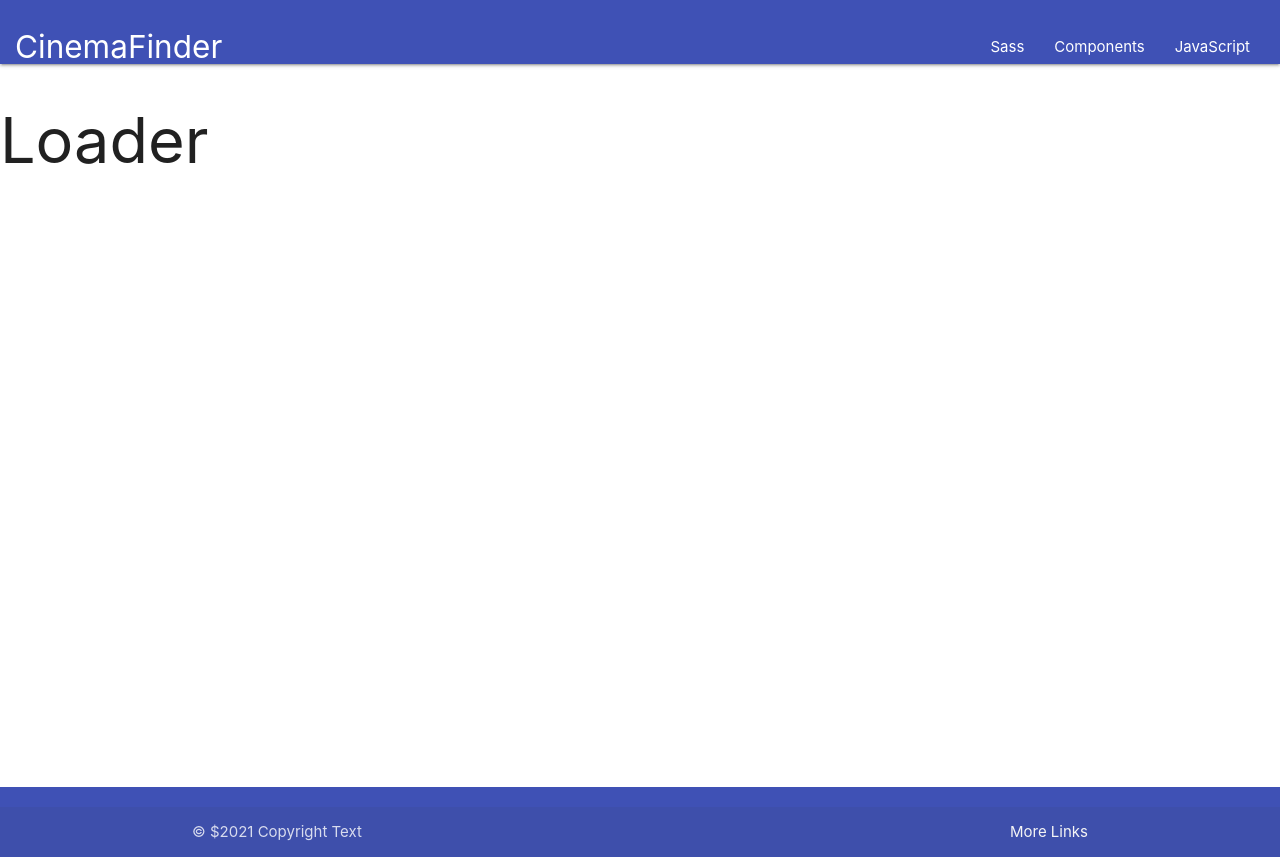
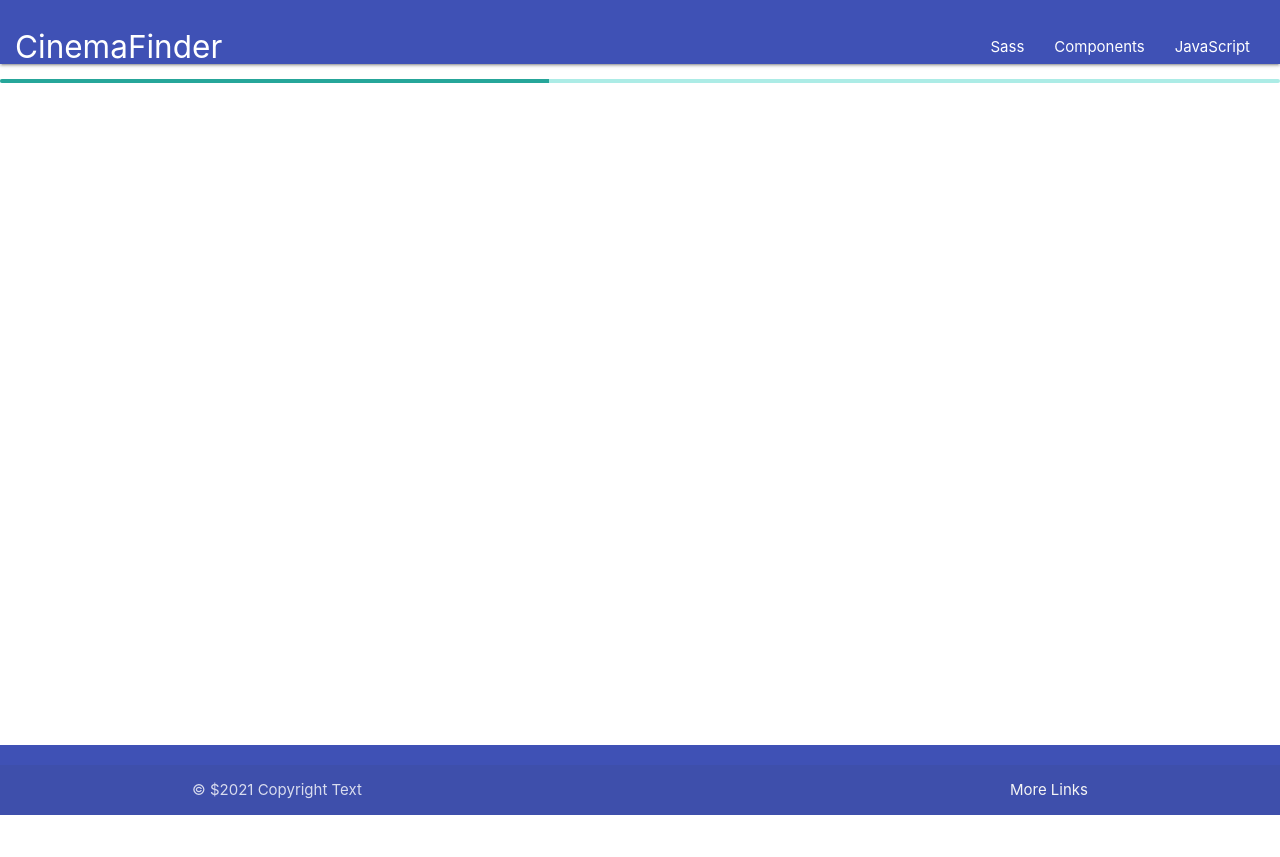
Before and after one commit to y-dubovitsky/cinema-finder, a React (Create React App) app: page / in a window 1280 px wide. After the commit the page ends 815 px from the top, so only its background shows below. Built offline with nearby package versions, Linux system fonts and the light colour scheme; no server answers.

Commit message:
added preloader component.

```diff
--- /dev/null
+++ b/src/components/preloader/Preloader.jsx
@@ -0,0 +1,9 @@
+function Preloader() {
+  return (
+    <div className="progress">
+      <div className="indeterminate"></div>
+    </div>
+  )
+}
+
+export default Preloader;
--- a/src/layouts/main/Main.jsx
+++ b/src/layouts/main/Main.jsx
@@ -1,5 +1,6 @@
 import { Component } from 'react';
 import Movies from '../../components/movies/Movies';
+import Preloader from '../../components/preloader/Preloader';
 import style from './Main.module.css';
 
 class Main extends Component {
@@ -18,7 +19,7 @@ class Main extends Component {
     return (
       <div className={style.container}>
         {
-          movies.length === 0 ? <h1>Loader</h1> : <Movies movies={movies} />
+          movies.length === 0 ? <Preloader/> : <Movies movies={movies} />
         }
       </div>
     )
```
